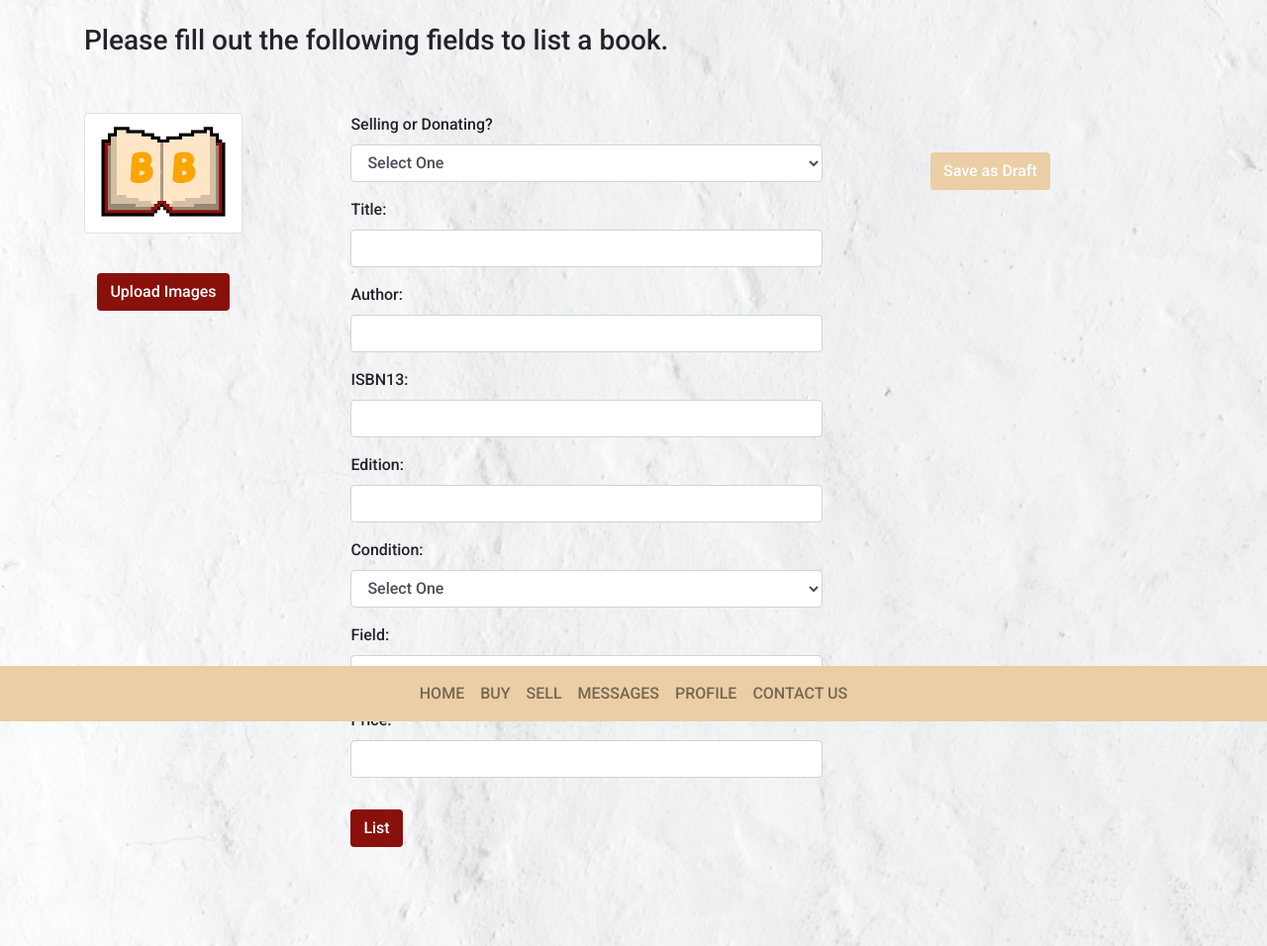
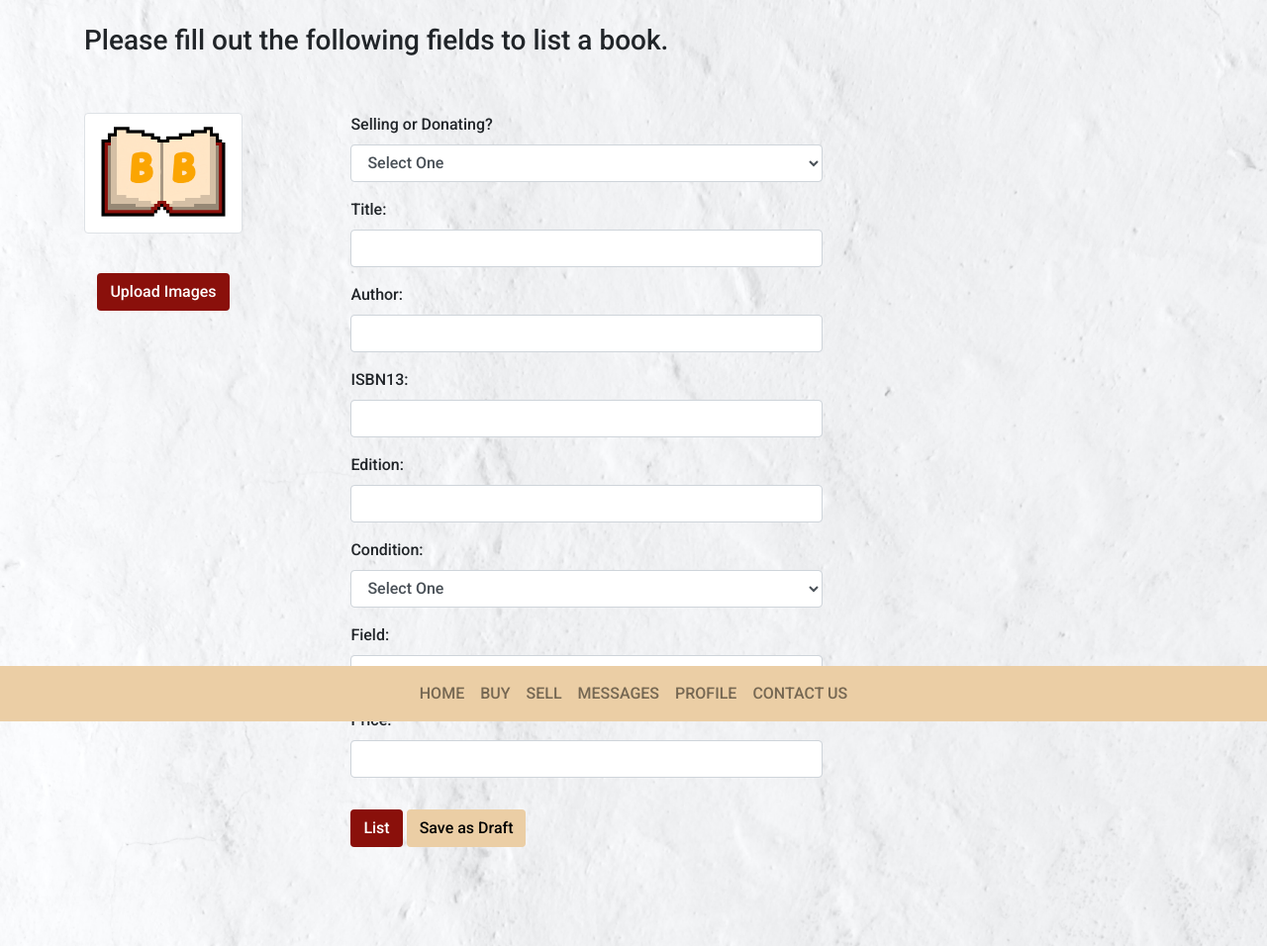
Before and after one commit to jthom19/BookBargainsProject, a Django app: page /listnew in a window 1280 px wide. Shown: the part 71-1027 px from the top of the page at 99% size. Run offline with Django 3.2, Linux system fonts and the light colour scheme; some libraries are stand-ins or nearby versions.

Commit message:
clean form html for sellerListing

```diff
--- a/bookbargains/templates/sellerListing.html
+++ b/bookbargains/templates/sellerListing.html
@@ -28,13 +28,12 @@
                 {% endfor %}
               </p>
             {% endfor %}
-          <button type="submit" class="btn mx-auto mt-3" style="color: #ffffff; background-color: #8a100b;">List</button>
+          <button type="submit" class="btn mx-auto mt-3" style="color: #fff; background-color: #8a100b;">List</button>
+          <button class="btn mx-auto mt-3" style="color: #000000; background-color: #ebcea5;">Save as Draft</button>
           </form>
     </div>
     <div class="col-3">
         <div class="btn_group1 mt-5">
-            <br>
-            <button class="btn mx-auto mt-3" style="color: #ffffff; background-color: #ebcea5;">Save as Draft</button>
         </div>
     </div>
     </form>
```
